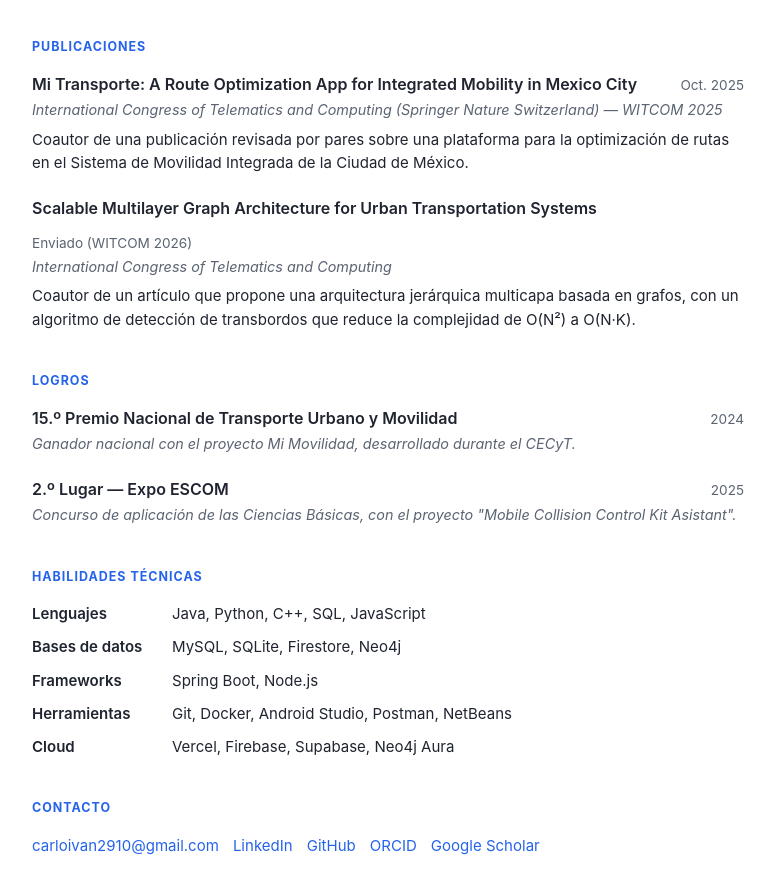
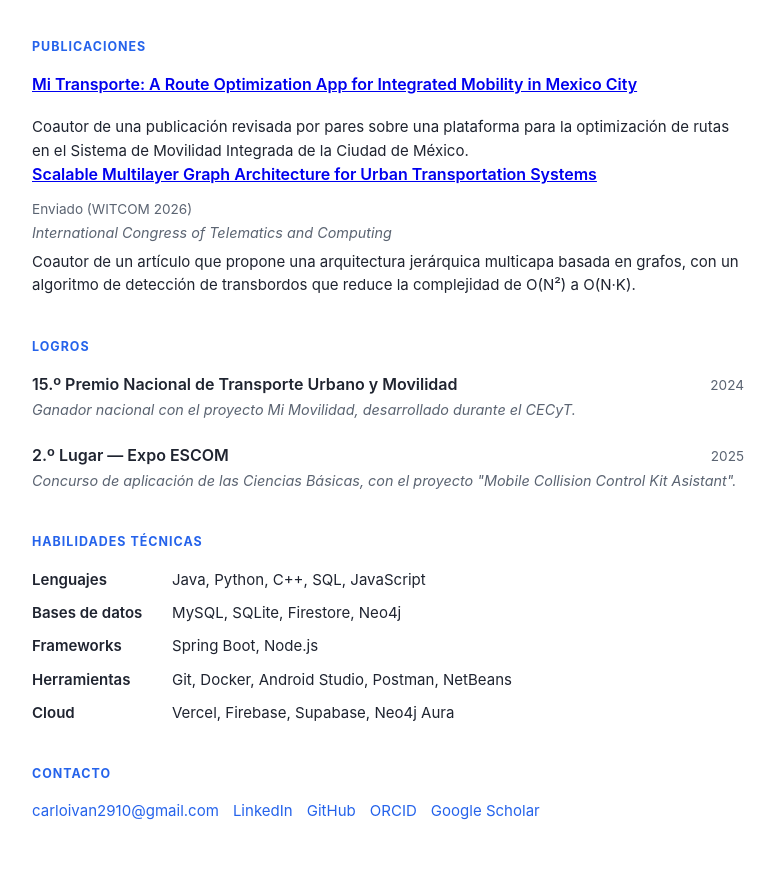
Before and after one commit to QVCI/QVCI, a plain HTML site: page index.html in a window 1280 px wide. Shown: the part 1387-2256 px from the top of the page, without its empty margins (252-1027 px from the left). Drawn offline with Linux system fonts and the light colour scheme.

Commit message:
Update index.html

```diff
--- a/index.html
+++ b/index.html
@@ -226,17 +226,22 @@
 
     <div class="entry">
       <div class="entry-head">
-        <span class="entry-title" href = "https://link.springer.com/chapter/10.1007/978-3-032-09738-5_13">Mi Transporte: A Route Optimization App for Integrated Mobility in Mexico City</span>
-        <span class="entry-date">Oct. 2025</span>
-      </div>
-      <div class="entry-sub" href = "https://witcom.tech">International Congress of Telematics and Computing (Springer Nature Switzerland) — WITCOM 2025</div>
+       <span class="entry-title">
+        <a href="https://link.springer.com/chapter/10.1007/978-3-032-09738-5_13">
+          Mi Transporte: A Route Optimization App for Integrated Mobility in Mexico City
+        </a>
+      </span>
       <p class="es" style="font-size:0.94rem; margin:6px 0 0;">Coautor de una publicación revisada por pares sobre una plataforma para la optimización de rutas en el Sistema de Movilidad Integrada de la Ciudad de México.</p>
       <p class="en" style="font-size:0.94rem; margin:6px 0 0;">Co-author of a peer-reviewed paper on a route-optimization platform for Mexico City's Integrated Mobility System.</p>
     </div>
 
     <div class="entry">
       <div class="entry-head">
-        <span class="entry-title">Scalable Multilayer Graph Architecture for Urban Transportation Systems</span>
+        <span class="entry-title">
+          <a href = "https://witcom.tech">
+            Scalable Multilayer Graph Architecture for Urban Transportation Systems
+          </a>
+        </span>
         <span class="entry-date"><span class="es">Enviado (WITCOM 2026)</span><span class="en">Submitted (WITCOM 2026)</span></span>
       </div>
       <div class="entry-sub">International Congress of Telematics and Computing</div>
```
